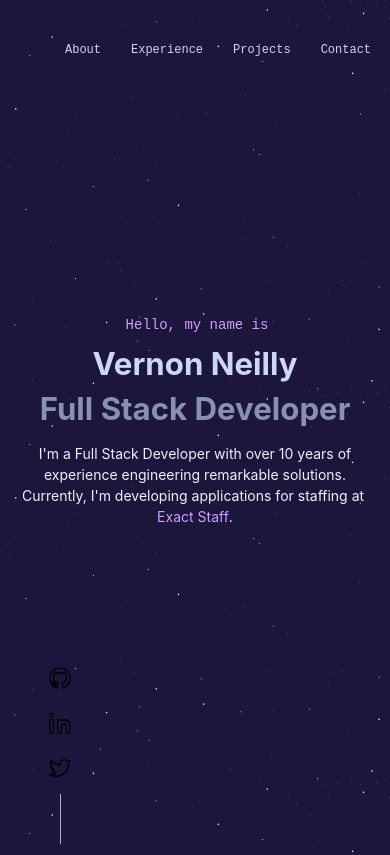
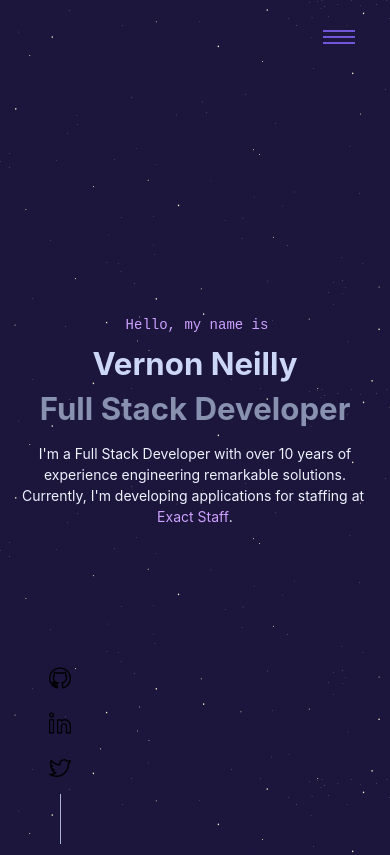
Before and after one commit to neillydev/v2, a Next.js app: page / in a window 390 px wide. Shown: the top 855 px of the page. Built offline with nearby package versions, Linux system fonts and the light colour scheme.

Commit message:
create Hamburger menu

```diff
--- /dev/null
+++ b/src/components/Hamburger.tsx
@@ -0,0 +1,18 @@
+import React, { useState } from 'react';
+import { slide as Menu } from 'react-burger-menu';
+
+import styles from '../../styles/Hamburger.module.css';
+
+const Hamburger = () => {
+    const [navOpen, setNavOpen] = useState(false);
+
+  return (
+    <div className={styles.hamburgerContainer} onClick={() => setNavOpen((current) => !current)}>
+        <span></span>
+        <span></span>
+        <span></span>
+    </div>
+  )
+}
+
+export default Hamburger;
--- a/src/components/NavBar.tsx
+++ b/src/components/NavBar.tsx
@@ -5,6 +5,7 @@ import { useScrollPosition } from "../hooks/useScrollPosition";
 
 import styles from '../../styles/NavBar.module.css';
 import NavItem from "./NavItem";
+import Hamburger from "./Hamburger";
 
 
 const classNames = (...classes: any) => {
@@ -23,6 +24,7 @@ export default function NavBar(){
 
                     </a>
                 </div>
+                <Hamburger />
                 <div className={styles.navList}>
                     <ol>
                         <NavItem destination="/#about" itemText="About" />
--- /dev/null
+++ b/styles/Hamburger.module.css
@@ -0,0 +1,17 @@
+.hamburgerContainer {
+    display: none;
+}
+
+.hamburgerContainer span {
+    display: block;
+    margin-top: 0.25rem;
+    width: 2rem;
+    height: 2px;
+    background-color: rgb(113, 86, 217);
+}
+
+@media screen and (max-width: 930px) {
+    .hamburgerContainer {
+        display: block;
+    }
+}
--- a/styles/NavBar.module.css
+++ b/styles/NavBar.module.css
@@ -81,6 +81,15 @@
 }
 
 @media screen and (max-width: 930px) {
+    .navList {
+        display: none;
+    }
+
+    .navHeader {
+        padding: 0 35px;
+        height: 70px;
+    }
+
     .navItemContainer {
         font-size: 12px;
     }
```
